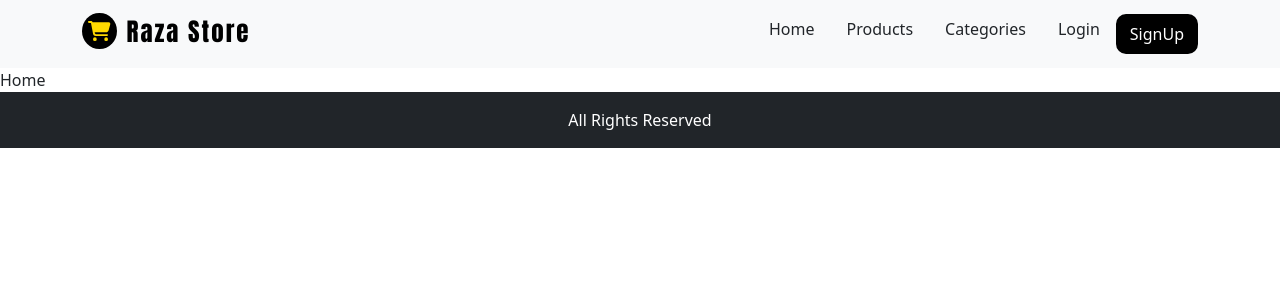
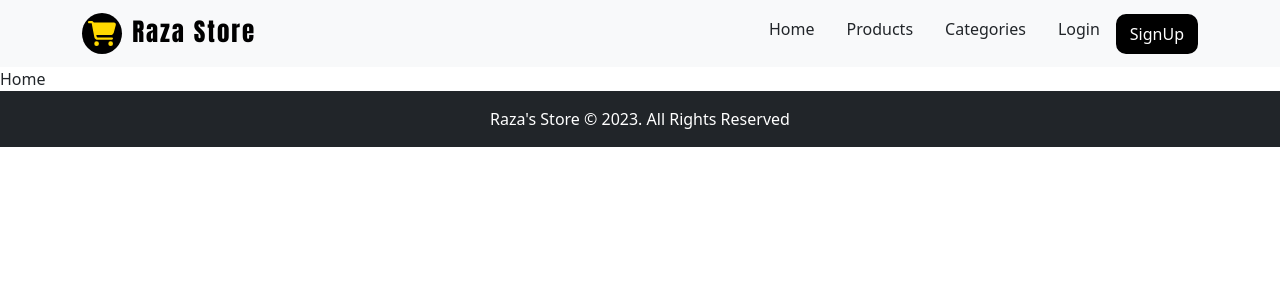
Before and after one commit to kamilraza-dev/E-comerece-Site, a React (Vite) app: page / in a window 1280 px wide. Shown: the top 300 px of the page. Built offline with nearby package versions, Linux system fonts and the light colour scheme.

Commit message:
Login Signup issue resolved and nav bar modified

```diff
--- a/src/App.jsx
+++ b/src/App.jsx
@@ -11,6 +11,7 @@ import Category from './pages/Category'
 import CategoryPage from './pages/CategoryPage';
 import ProductPage from './pages/ProductPage';
 import Signup from './pages/Signup';
+import Cart from './pages/Cart';
 
 export default function App() {
 
@@ -32,8 +33,8 @@ export default function App() {
             <Route path="/products/:productId" element={<ProductPage />} />
             <Route path="/products/categories" element={<Category />} />
             <Route path="/products/category/:categoryName" element={<CategoryPage />} />
+            <Route path="/cart" element={<Cart />} />
             <Route path="*" element={<Page404 />} />
-            {console.log("user login")}
           </Routes>
         ) :
             (
--- a/src/Components/Components.css
+++ b/src/Components/Components.css
@@ -47,8 +47,47 @@
 }
 
 .nav-brand {
-    position: absolute;
     font-size: 25px;
     font-family: Impact, Haettenschweiler, 'Arial Narrow Bold', sans-serif;
     letter-spacing: 2px;
+    display: flex;
+    justify-content: center;
+    align-items: center;
 }
+
+.nav-brand-name {
+    display: flex;
+}
+
+.nav-brand-name > p {
+    margin: 0;
+}
+
+.modal-details {
+    display: flex;
+    flex-direction: column;
+    justify-content: center;
+}
+
+.cart-btn {
+    width: fit-content;
+    margin-right: 10px !important;
+
+}
+
+@media (max-width: 995px) {
+    .cart-btn {
+        padding: 5px 10px;
+    }
+}
+
+@media (max-width: 560px) {
+    .nav-brand {
+        flex-direction: column;
+        justify-content: right;
+    }
+
+    .user-name {
+    margin-left: 50px;
+    }
+}
--- a/src/Components/Footerbar.jsx
+++ b/src/Components/Footerbar.jsx
@@ -2,6 +2,6 @@ import React from 'react'
 
 export default function Footerbar() {
   return (
-    <div className='bg-dark text-white text-center py-3'>All Rights Reserved</div>
+    <div className='bg-dark text-white text-center py-3'>Raza's Store &copy; 2023. All Rights Reserved</div>
   )
 }
--- a/src/Components/NavigationBar.jsx
+++ b/src/Components/NavigationBar.jsx
@@ -8,6 +8,7 @@ import React from 'react';
 import { library } from '@fortawesome/fontawesome-svg-core';
 import { faShoppingCart } from '@fortawesome/free-solid-svg-icons';
 import { FontAwesomeIcon } from '@fortawesome/react-fontawesome';
+import Cart from '../pages/Cart';
 
 library.add(faShoppingCart);
 
@@ -22,11 +23,14 @@ const userName = localStorage.getItem('UserName');
 
 function NavigationBar() {
     return (
-        <Navbar bg="light" expand="lg">
+        <Navbar bg="light" expand="lg" className='nav-bar'>
             <Container>
                 <Navbar.Brand href="#home">
-                    <FontAwesomeIcon icon="shopping-cart" className='main-icon'/>
-                    <span className='nav-brand'>Raza Store
+                    <span className='nav-brand'>
+                        <span className='nav-brand-name'>
+                        <FontAwesomeIcon icon="shopping-cart" className='main-icon'/>
+                            <p>Raza Store</p>
+                            </span>
                     {userLogin == 'true'
                         ?
                     <div className='nav-link user-name'>{userName}</div>
@@ -45,6 +49,7 @@ function NavigationBar() {
                             <Link  className="mx-2 text-decoration-none text-dark nav-link" to="/">Home</Link>
                             <Link  className="mx-2 text-decoration-none text-dark nav-link" to="/products">Products</Link>
                             <Link  className="mx-2 text-decoration-none text-dark nav-link" to="/products/categories">Categories</Link>
+                            <Link  className="btn buttons cart-btn text-decoration-none nav-link" to="/cart">Cart</Link>
                             <Link  className="btn buttons" onClick={userLogout}>Logout</Link>
                         </>
                         :
--- a/src/Components/ProductModal.jsx
+++ b/src/Components/ProductModal.jsx
@@ -45,13 +45,24 @@ function ProductModal(props) {
 
               </Carousel>
 
-
-
-
-
-
             </div>
-            <div className="col-md-6">Data</div>
+            <div className="col-md-6 modal-details">
+              <h3>
+                <b>{props.details.title}</b>
+              </h3>
+              <p>
+                {props.details.description}
+              </p>
+              <p>
+                Brand Name: <b>{props.details.brand}</b>
+              </p>
+              <p>
+                Rating: <b>{props.details.rating}</b>
+              </p>
+              <h3>
+                <b>${props.details.price}</b>
+              </h3>
+            </div>
 
           </div>
 
--- /dev/null
+++ b/src/pages/Cart.jsx
@@ -0,0 +1,7 @@
+import React from 'react'
+
+export default function Cart() {
+  return (
+    <div>Cart</div>
+  )
+}
--- a/src/pages/Pages.css
+++ b/src/pages/Pages.css
@@ -288,4 +288,5 @@
   .buttons {
     width: fit-content;
     margin: 5px 0;
+    color: white;
   }
--- a/src/pages/ProductPage.jsx
+++ b/src/pages/ProductPage.jsx
@@ -6,6 +6,8 @@ import ReactStars from 'react-stars'
 import Login from './Login'
 import './Pages.css'
 import Swal from 'sweetalert2'
+
+let purchasedProduct = [];
 
 
 export default function ProductPage() {
@@ -20,6 +22,7 @@ export default function ProductPage() {
 
     const addToCart = () => {
 
+
         const userLoginCheck = localStorage.getItem("userLogin");
 
         if(userLoginCheck == "true"){
@@ -29,7 +32,14 @@ export default function ProductPage() {
             totalPrice : product.price * productQuantity
         }
 
-        console.log(payload);
+        purchasedProduct.push({
+            productName: payload.title,
+            productPrice: payload.price,
+            productQuantity: payload.productQuantity,
+            totalPrice: payload.totalPrice
+        });
+
+        console.log(purchasedProduct)
 
         Swal.fire({
             title: 'Item Added to Cart',
@@ -37,6 +47,8 @@ export default function ProductPage() {
             icon: 'success',
             confirmButtonText: 'Continue Shopping'
           })
+
+
         } else {
             Swal.fire({
                 title: 'Login to Shop',
--- a/src/pages/Signup.jsx
+++ b/src/pages/Signup.jsx
@@ -2,6 +2,7 @@ import React, { useState } from 'react';
 import Button from 'react-bootstrap/Button';
 import Modal from 'react-bootstrap/Modal';
 import Swal from 'sweetalert2';
+import Login from './Login'
 
 function SignupForm() {
   const state = useState();
@@ -37,7 +38,6 @@ function SignupForm() {
         icon: 'success',
         confirmButtonText: 'Close'
       })
-
     }
 
   }
```
Also changed, not shown: src/Components/AddToCart.jsx (deleted, +0 -12 lines).
